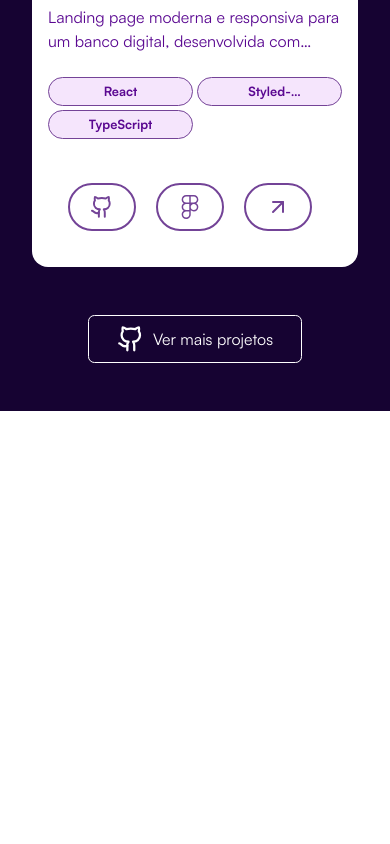
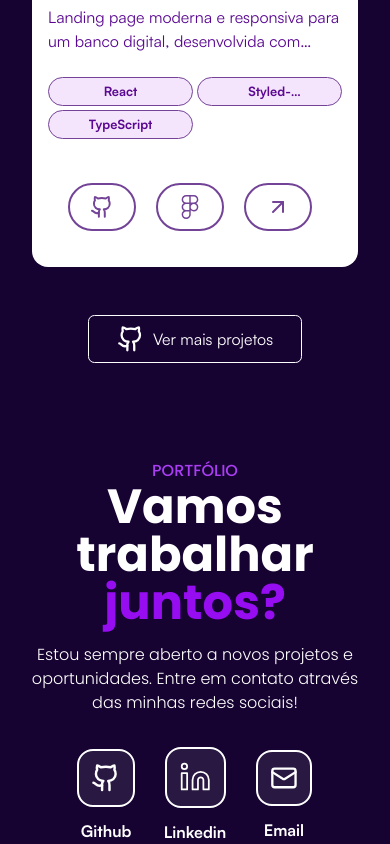
Before and after one commit to felipinx7/portifolio-felipe, a React (Vite) app: page / in a window 390 px wide. Shown: the part 5833-6677 px from the top of the page. Before the commit the page ends 6244 px from the top, so only its background shows below. Built offline with nearby package versions, Linux system fonts and the light colour scheme.

Commit message:
feat: creation and responsiviness section contact

```diff
--- /dev/null
+++ b/src/components/card-contact.tsx
@@ -0,0 +1,15 @@
+import type { InterfaceNetworkSocial } from "../interfaces/interface-network-social";
+
+export function CardContact(props: InterfaceNetworkSocial) {
+  return (
+    <article className="flex hover:scale-105 ease-in-out transition-all duration-500 flex-col items-center justify-center w-[15%] gap-3">
+      {/* container icon */}
+      <div className="p-3 bg-[#d9d9d9]/10 cursor-pointer flex items-center justify-center rounded-2xl border-2 border-white">
+        <a href={props.link} target="_blank">{<props.icon className="text-white" />}</a>
+      </div>
+
+      {/* name network  */}
+      <p className="font-satoshi-bold text-white">{props.name}</p>
+    </article>
+  );
+}
--- a/src/constants/text-network-social.ts
+++ b/src/constants/text-network-social.ts
@@ -7,13 +7,16 @@ export const TextNetworkSocial: InterfaceNetworkSocial[] = [
   {
     icon: IconGithub,
     link: "https://github.com/felipinx7",
+    name: "Github",
   },
   {
     icon: IconLinkedin,
     link: "https://www.linkedin.com/in/felipelimaadev/",
+    name: "Linkedin",
   },
   {
     icon: IconEmail,
     link: "mailto:flimalimafelipek@gmail.com",
+    name: "Email",
   },
 ];
--- a/src/interfaces/interface-network-social.ts
+++ b/src/interfaces/interface-network-social.ts
@@ -1,6 +1,7 @@
 import type { IconType } from "../types/icon-type";
 
 export interface InterfaceNetworkSocial {
+    name: string,
     icon: IconType,
     link: string
 }
--- a/src/pages/portifolio.tsx
+++ b/src/pages/portifolio.tsx
@@ -4,6 +4,7 @@ import {
   PhotoShadowTop,
 } from "../assets/images";
 import { AboutMe } from "./sections/about-me";
+import { Contact } from "./sections/contact";
 import { Hero } from "./sections/hero";
 import { MyProject } from "./sections/my-project";
 import { MySkills } from "./sections/my-skils";
@@ -37,6 +38,7 @@ export function Portifolio() {
         <AboutMe />
         <MySkills />
         <MyProject/>
+        <Contact/>
       </div>
     </main>
   );
--- /dev/null
+++ b/src/pages/sections/contact.tsx
@@ -0,0 +1,30 @@
+import { CardContact } from "../../components/card-contact";
+import { TextNetworkSocial } from "../../constants/text-network-social";
+
+export function Contact() {
+  return (
+    <section>
+      {/* Container text  */}
+      <div className="flex flex-col w-full text-center pt-12 pb-8 justify-center items-center">
+        <p className="font-poppins-medium text-primary-300">PORTFÓLIO</p>
+        <h1 className="font-poppins-bold text-white w-full max-md:leading-12 text-[3rem]">
+          Vamos trabalhar <span className="text-primary-400">juntos?</span>{" "}
+        </h1>
+        <p className="font-poppins-light max-md:pt-4 text-white">
+          Estou sempre aberto a novos projetos e oportunidades. Entre em contato{" "}
+          <br className="max-md:hidden"/>
+          através das minhas redes sociais!
+        </p>
+      </div>
+
+      {/* container contact  */}
+      <div className="w-full flex items-center justify-center">
+        <div className="flex gap-12 items-center justify-center">
+          {TextNetworkSocial.map((contact) => (
+            <CardContact {...contact} key={contact.name} />
+          ))}
+        </div>
+      </div>
+    </section>
+  );
+}
```
